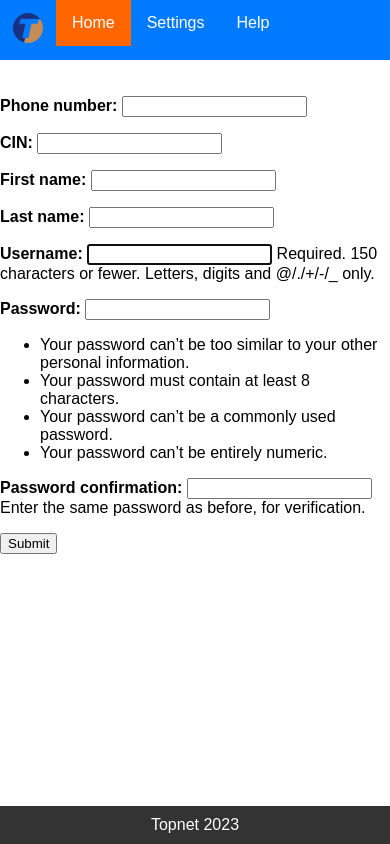
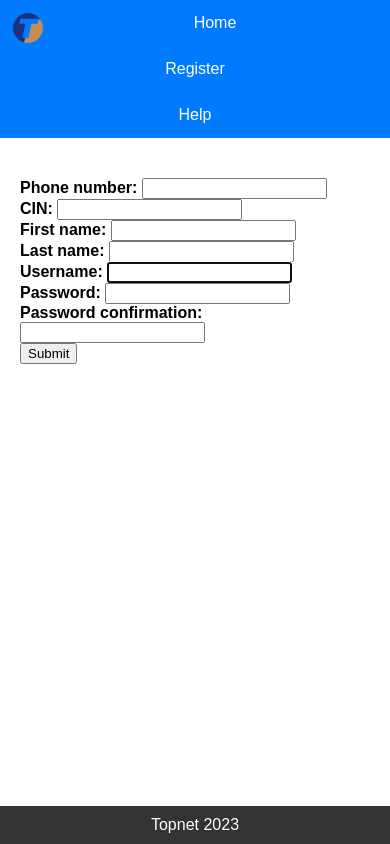
Before and after one commit to MrAhmedElmoez69/Topnet-B2C-Stage-, a Django app: page /client/register/ in a window 390 px wide. Run offline with Django 4.2, Linux system fonts and the light colour scheme.

Commit message:
navbar responvie and dynamic / login still not working

```diff
--- a/top/client/models.py
+++ b/top/client/models.py
@@ -2,6 +2,8 @@ from django.contrib.auth.models import User
 from django.db import models
 from django.core.validators import RegexValidator,MaxLengthValidator
 from django.contrib.auth.models import AbstractUser, Group, Permission
+from django import forms
+
 
 class ScoreParameters(models.Model):
     criteres = models.CharField(max_length=100)
--- a/top/client/views.py
+++ b/top/client/views.py
@@ -17,16 +17,19 @@ def enter_score_parameters(request):
 
     return render(request, 'client/calculate_score.html')
 
-def login_view (request):
-    form = LoginForm
+def login_view(request):
+    form = LoginForm()
     if request.method == 'POST':
-        username = request.POST['username']
-        password = request.POST['password']
-        user = authenticate(request,username=username,password=password)
-        if user is not None:
-            login(request,user)
-            return redirect('client:view_score')
-    return render(request,'client/login.html',{'form':form})
+        form = LoginForm(request.POST)
+        if form.is_valid():
+            phone_number = form.cleaned_data['phone_number']
+            CIN = form.cleaned_data['CIN']
+            user = authenticate(request, username=phone_number, password=CIN)
+            if user is not None:
+                login(request, user)
+
+    return render(request, 'client/login.html', {'form': form})
+
 
 def register(request):
     form = UserRegistrationForm()
--- a/top/score_app/templates/base.html
+++ b/top/score_app/templates/base.html
@@ -99,6 +99,19 @@
             height: 40px; /* Set the height of the logo image */
         }
 
+        /* Responsive navbar styles */
+        @media screen and (max-width: 600px) {
+            .navbar {
+                flex-direction: column;
+            }
+
+            .navbar a {
+                float: none;
+                display: block;
+                text-align: center;
+            }
+        }
+
         /* Footer styles */
         .footer {
             text-align: center;
@@ -116,9 +129,9 @@
         <div class="navbar-logo">
             <img src="{% static "unnamed.png" %}" alt="Logo">
         </div>
-        <a href="#" class="active">Home</a>
-        <a href="/settings/">Settings</a>
-        <a href="/help/">Help</a>
+        <a href="/client/login/" data-link="home">Home</a>
+        <a href="/client/register/" data-link="register">Register</a>
+        <a href="/help/" data-link="help">Help</a>
         <!-- Add more navbar links as needed -->
     </div>
 
@@ -127,5 +140,27 @@
     <div class="footer">
         Topnet 2023
     </div>
+
+    <script>
+        // Get all the navbar links
+        const navbarLinks = document.querySelectorAll(".navbar a");
+
+        // Add click event listener to each link
+        navbarLinks.forEach(link => {
+            link.addEventListener("click", function (event) {
+                // Check if the link is already active
+                if (!this.classList.contains("active")) {
+                    // Remove active class from other links
+                    navbarLinks.forEach(link => link.classList.remove("active"));
+
+                    // Set this link as active
+                    this.classList.add("active");
+                } else {
+                    // If the link is already active, navigate to its href
+                    window.location.href = this.getAttribute("href");
+                }
+            });
+        });
+    </script>
 </body>
 </html>
--- a/top/score_app/templates/client/login.html
+++ b/top/score_app/templates/client/login.html
@@ -1,8 +1,18 @@
 {% extends 'base.html' %}
 {% block content %}
-<form method='POST'>
-    {{ form.as_p }}
+<div class="container mt-5">
+  <form method="POST" class="needs-validation" novalidate>
     {% csrf_token %}
-    <button type="submit">Submit</button>
-</form>
+    {% for field in form %}
+      <div class="form-group">
+        {{ field.label_tag }}
+        {{ field }}
+        <div class="invalid-feedback">
+          {{ field.errors.as_text }}
+        </div>
+      </div>
+    {% endfor %}
+    <button type="submit" class="btn btn-primary">Submit</button>
+  </form>
+</div>
 {% endblock content %}
```
Also changed, not shown: top/db.sqlite3.
